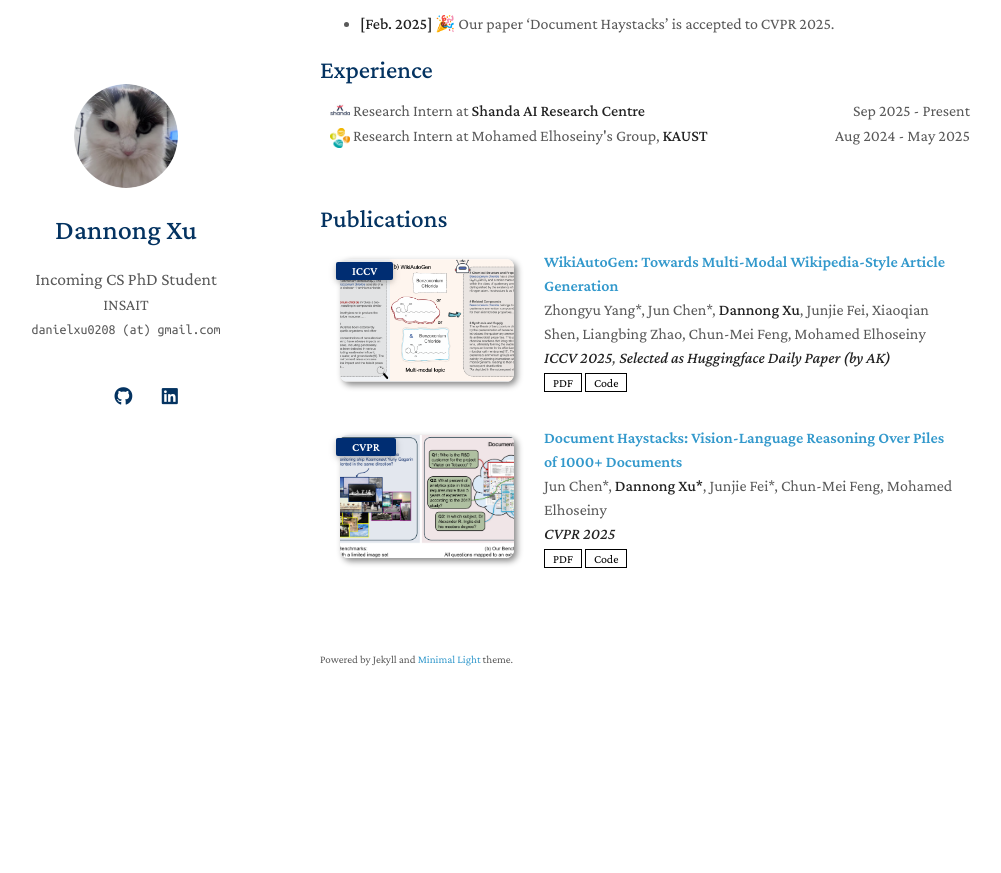
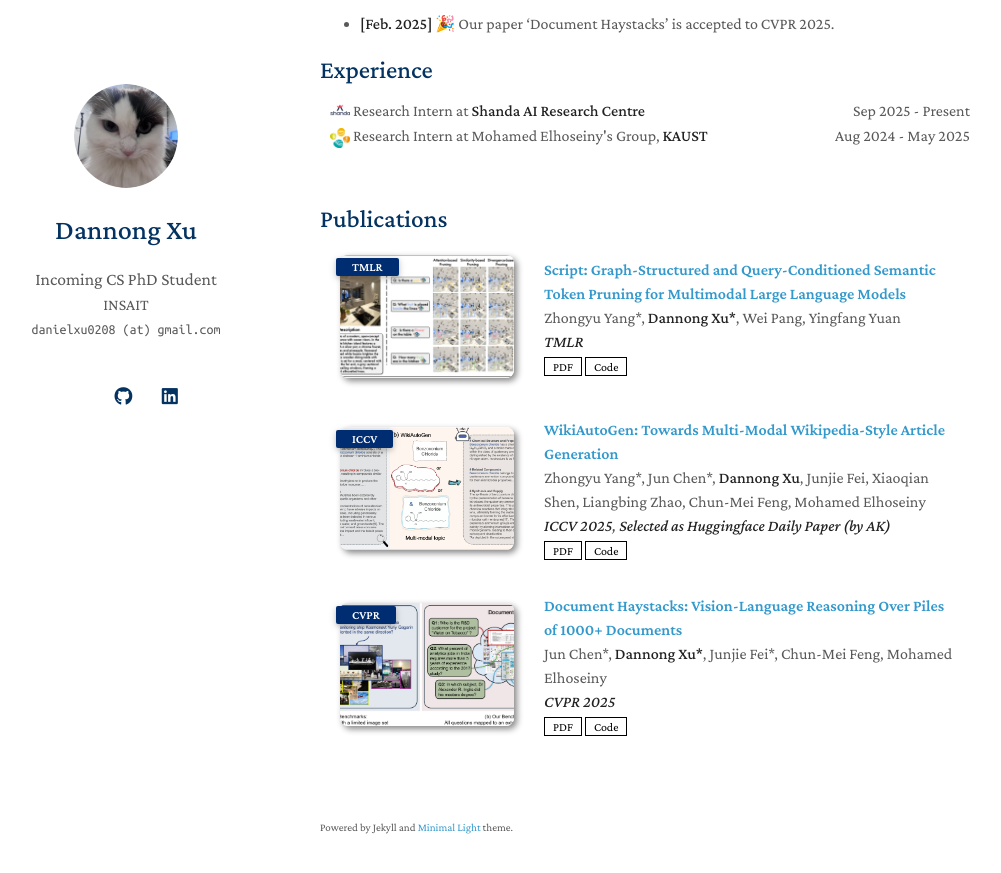
Before and after one commit to Danielxu0208/Danielxu0208.github.io, a Jekyll site: the page built from index.md, in a window 1280 px wide and 900 px high, scrolled down 518 px. Shown: the top 873 px of the window, without its empty margins (150-1151 px from the left). Built offline with Jekyll 4.4.1, drawn with Linux system fonts in a browser that asks for light colours; a style sheet for code colours, icons or effects is not loaded; our own code applies the rules of GitHub Pages for plain Markdown files; before the commit the page ends 1258 px from its top, so only the background shows below that.

Commit message:
Update publications.yml

```diff
--- a/_data/publications.yml
+++ b/_data/publications.yml
@@ -1,4 +1,15 @@
 main:
+
+
+  - title: "Script: Graph-Structured and Query-Conditioned Semantic Token Pruning for Multimodal Large Language Models"
+    authors: Zhongyu Yang*, <strong>Dannong Xu*</strong>, Wei Pang, Yingfang Yuan
+    conference_short: TMLR
+    conference: <strong>TMLR</strong>
+    pdf: https://arxiv.org/pdf/2503.19065
+    code: https://01yzzyu.github.io/script.github.io/
+    image: ./assets/img/comparsion.png
+
+
 
   - title: "WikiAutoGen: Towards Multi-Modal Wikipedia-Style Article Generation"
     authors: Zhongyu Yang*, Jun Chen*, <strong>Dannong Xu</strong>, Junjie Fei, Xiaoqian Shen, Liangbing Zhao, Chun-Mei Feng, Mohamed Elhoseiny
```
